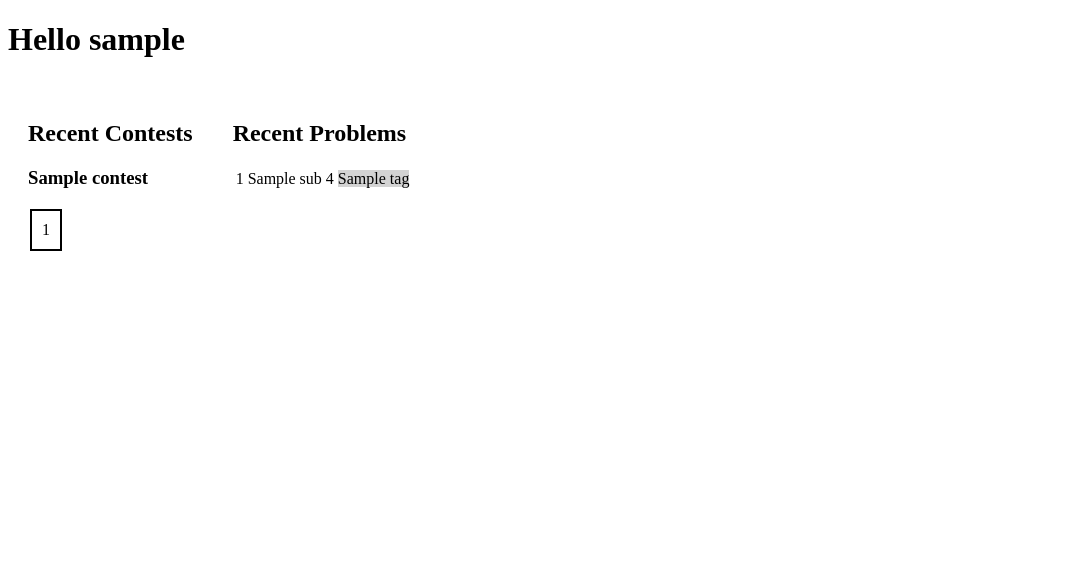
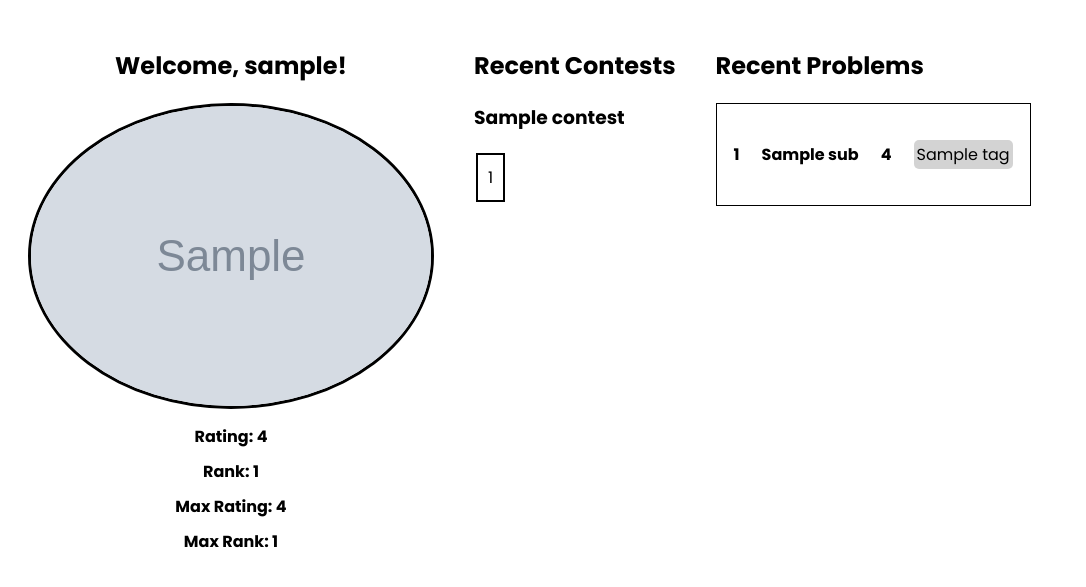
Before and after one commit to JohnRemon/CodeforcesTracker, a Flask app: template templates/dashboard.html in a window 1280 px wide. Shown: the top 587 px of the page, without its empty margins (0-1086 px from the left). Run offline with Flask 3, Linux system fonts and the light colour scheme; the template is opened without the code that fills it: most values are stand-ins (such as "Sample title", 1, 10 or a date in 2020); grey boxes marked "Sample" are stand-in pictures.

Commit message:
User Information (rating and rank) are now displayed

```diff
--- a/static/css/dashboard.css
+++ b/static/css/dashboard.css
@@ -1,11 +1,15 @@
 .container{
     display: flex;
     flex-direction: row;
+    font-family: "Poppins", sans-serif;
 }
 .contests_table{
     margin: 20px;
 }
 .recent_problems{
+    margin: 20px;
+}
+.user_info{
     margin: 20px;
 }
 .problems{
@@ -33,4 +37,28 @@ a {
 
 .tag{
     background-color: lightgray;
+    padding:3px;
+    border-radius: 5px;
 }
+
+.submission{
+    border: 1px solid black;
+    padding: 5px;
+    margin-bottom: 10px;
+}
+.problem_info{
+    padding: 10px;
+}
+.user_info{
+    display: flex;
+    flex-direction: column;
+    align-items: center;
+}
+.user_info img{
+    border-radius: 50%;
+    border: 3px solid black;
+    margin-bottom: 10px;
+}
+.user_info_description{
+    margin: 5px;
+}
--- a/templates/base.html
+++ b/templates/base.html
@@ -4,6 +4,9 @@
     <meta charset="UTF-8">
     <meta name="viewport" content="width=device-width, initial-scale=1.0">
     <meta http-equiv="X-UA-Compatible" content="ie=edge">
+<link rel="preconnect" href="https://fonts.googleapis.com">
+<link rel="preconnect" href="https://fonts.gstatic.com" crossorigin>
+<link href="https://fonts.googleapis.com/css2?family=Poppins:ital,wght@0,100;0,200;0,300;0,400;0,500;0,600;0,700;0,800;0,900;1,100;1,200;1,300;1,400;1,500;1,600;1,700;1,800;1,900&display=swap" rel="stylesheet">
     {% block head %} {% endblock %}
 </head>
 <body>
--- a/templates/dashboard.html
+++ b/templates/dashboard.html
@@ -5,8 +5,15 @@
 {% endblock %}
 
 {% block body %}
-    <h1>Hello {{ handle }}</h1>
     <div class="container">
+        <div class="user_info">
+            <h2>Welcome, {{ handle }}!</h2>
+            <img src="{{ user_info.avatar }}" alt="Avatar">
+            <h4 class="user_info_description">Rating: {{ user_info.current_rating }}</h4>
+            <h4 class="user_info_description">Rank: {{ user_info.current_rank }}</h4>
+            <h4 class="user_info_description">Max Rating: {{ user_info.max_rating }}</h4>
+            <h4 class="user_info_description">Max Rank: {{ user_info.max_rank }}</h4>
+        </div>
         <div class="contests_table">
             <h2>Recent Contests</h2>
             {% for contest in contests %}
@@ -42,12 +49,12 @@
                     <div class="submission">
                         <table class="problem_table">
                             <tr>
-                                <td>{{ sub.index }}</td>
-                                <td>
-                                    <a href="https://codeforces.com/problemset/problem/{{ sub.contestId }}/{{ sub.index }}" target="_blank">{{ sub.name }}</a>
+                                <td class="problem_info"><h4>{{ sub.index }}</h4></td>
+                                <td class="problem_info">
+                                    <h4><a href="https://codeforces.com/problemset/problem/{{ sub.contestId }}/{{ sub.index }}" target="_blank">{{ sub.name }}</a></h4>
                                 </td>
-                                <td>{{ sub.rating }}</td>
-                                <td>
+                                <td class="problem_info"><h4>{{ sub.rating }}</h4></td>
+                                <td class="problem_info">
                                     {% for tag in sub.tags %}
                                         <span class="tag">{{ tag }}</span>
                                     {% endfor %}
```
Also changed, not shown: codeforces_api.py (+20 -0 lines), routes.py (+4 -3 lines).
